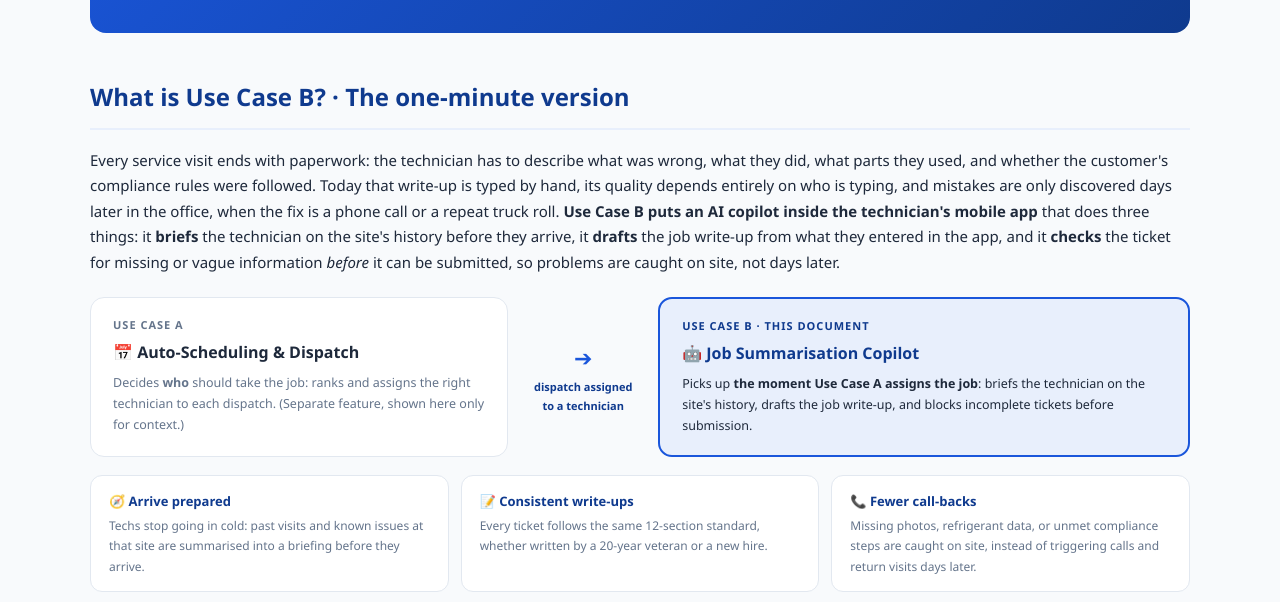
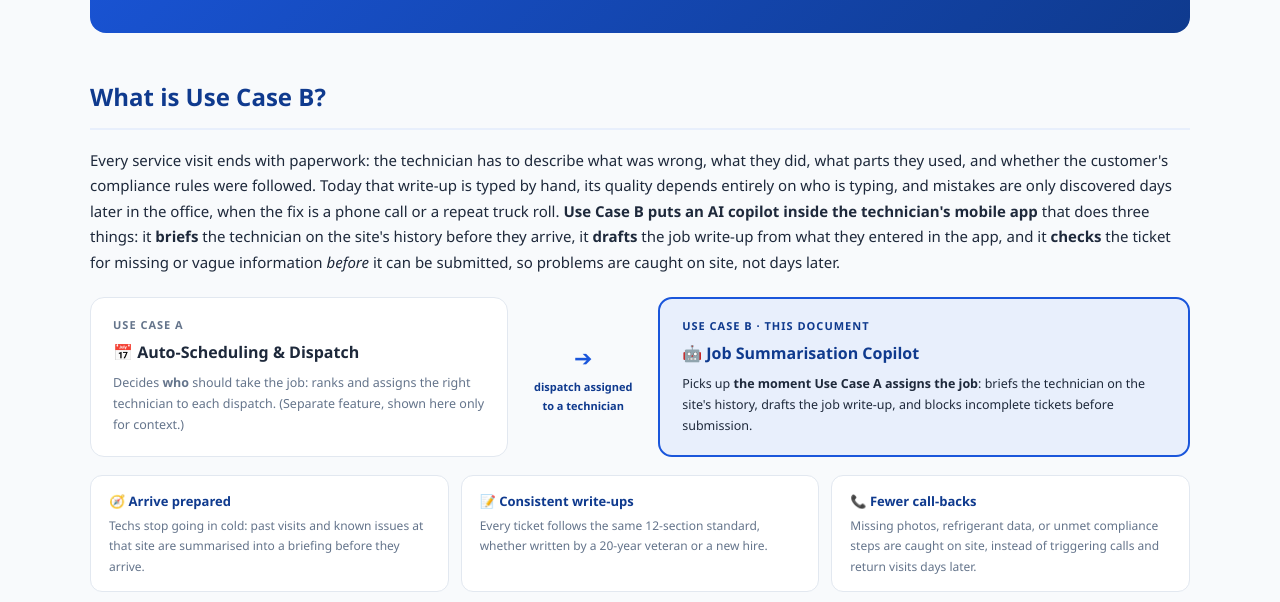
Before and after one commit to kanish-techjays/usecase-b-architecture, a plain HTML site: page index.html in a window 1280 px wide. Shown: the part 198-800 px from the top of the page. Drawn offline with Linux system fonts and the light colour scheme.

Commit message:
Shorten exec summary heading
Co-Authored-By: Claude Fable 5 <noreply@anthropic.com>
Claude-Session: https://claude.ai/code/session_018btCfmrHBcELAwtS7iGi2R

```diff
--- a/index.html
+++ b/index.html
@@ -34,7 +34,7 @@
 </div>
 
 <section>
-<h2>What is Use Case B? &middot; The one-minute version</h2>
+<h2>What is Use Case B?</h2>
 
  <p style="font-size:15px;">Every service visit ends with paperwork: the technician has to describe what was wrong, what they did, what parts they used, and whether the customer's compliance rules were followed. Today that write-up is typed by hand, its quality depends entirely on who is typing, and mistakes are only discovered days later in the office, when the fix is a phone call or a repeat truck roll. <strong>Use Case B puts an AI copilot inside the technician's mobile app</strong> that does three things: it <strong>briefs</strong> the technician on the site's history before they arrive, it <strong>drafts</strong> the job write-up from what they entered in the app, and it <strong>checks</strong> the ticket for missing or vague information <em>before</em> it can be submitted, so problems are caught on site, not days later.</p>
 
```
